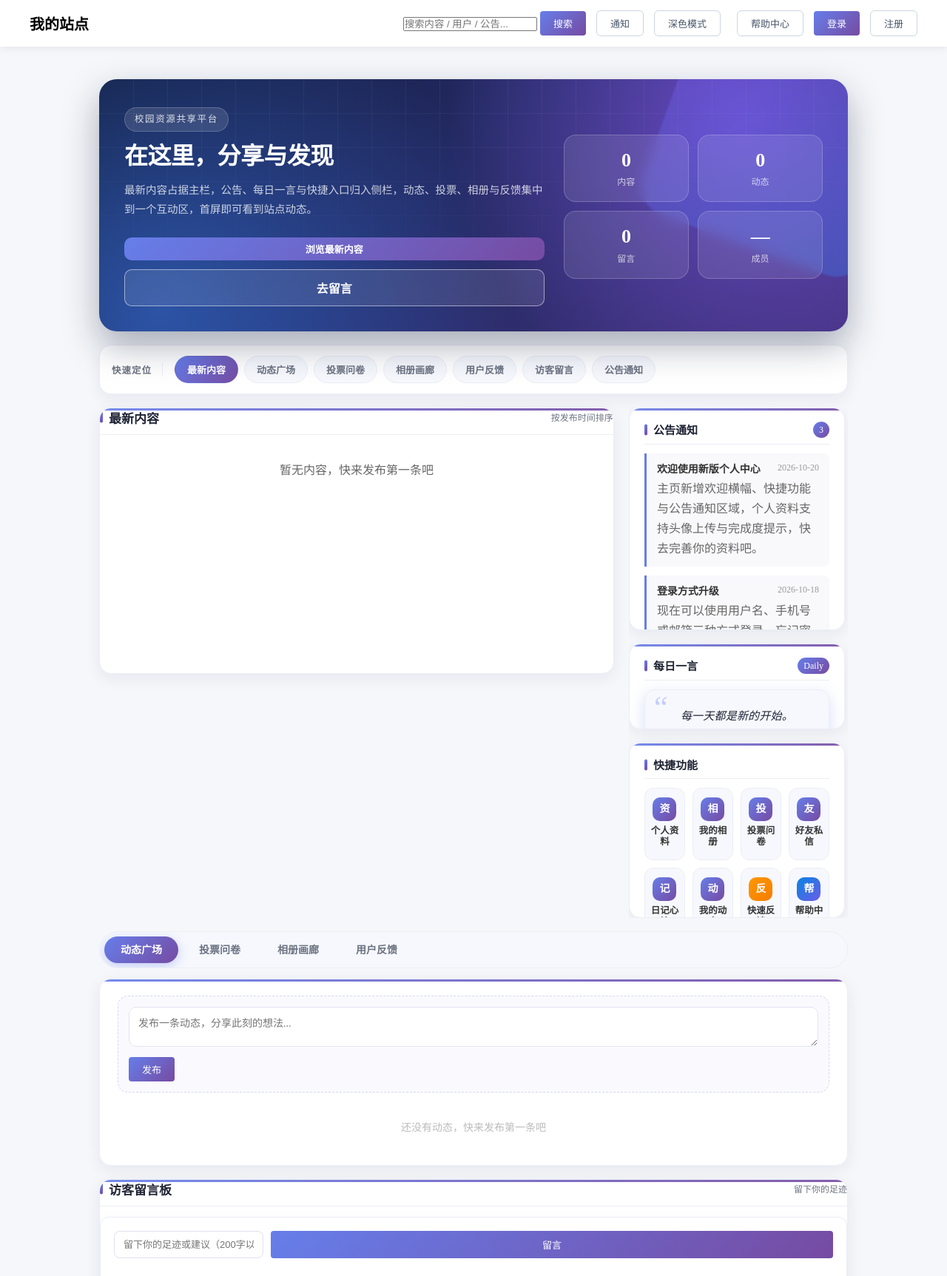
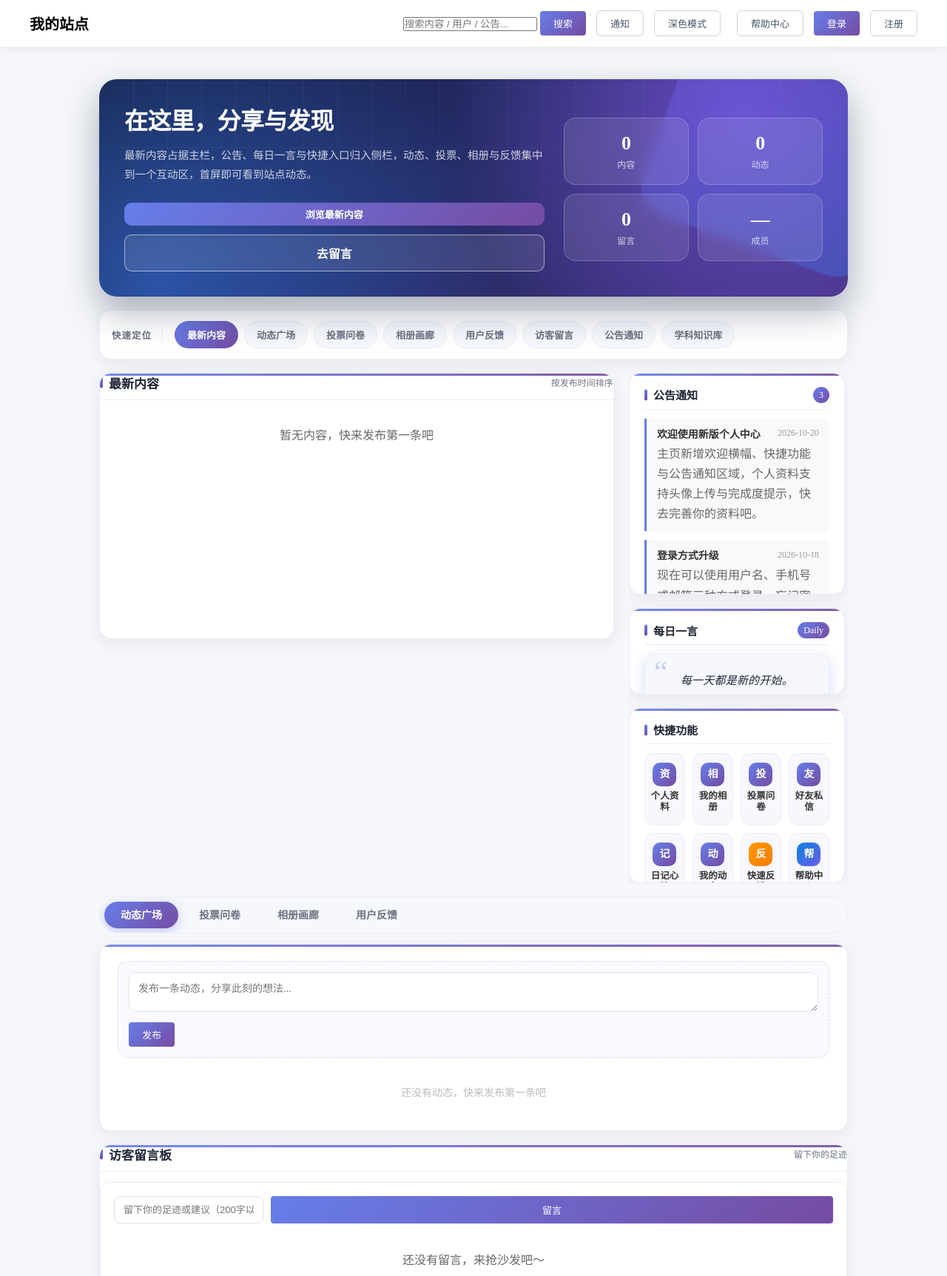
Before and after one commit to HL0416/my-hanlin021-site, a website: page index.html in a window 1280 px wide. Shown: the top 1725 px of the page at 74% size. Drawn offline with Linux system fonts and the light colour scheme; no server answers.

Commit message:
feat(home): 新增学科知识库入口(快捷条/快捷功能/抽屉/底部导航)，移除hero胶囊标签，首页改单列平铺

```diff
--- a/index.html
+++ b/index.html
@@ -9,7 +9,7 @@
     <title>首页 - 我的站点</title>
     <link rel="stylesheet" href="styles.css">
     <link rel="stylesheet" href="home.css">
-    <link rel="stylesheet" href="home-v5.css">
+    <link rel="stylesheet" href="home-v5.css?v=6">
 </head>
 
 <body class="home-page">
@@ -53,6 +53,7 @@
                 <li><a href="#sideDaily" class="drawer-link"><span class="drawer-icon">📔</span>日记心情</a></li>
                 <li><a href="posts.html" class="drawer-link"><span class="drawer-icon">🗂️</span>帖子广场</a></li>
                 <li><a href="files.html" class="drawer-link"><span class="drawer-icon">📁</span>文件中心</a></li>
+                <li><a href="/kb/" class="drawer-link"><span class="drawer-icon">📚</span>学科知识库</a></li>
                 <li><a href="profile.html" class="drawer-link login-guard" id="drawerProfileLinkNav"><span class="drawer-icon">👤</span>我的</a></li>
             </ul>
             <div class="drawer-section-title">功能</div>
@@ -78,7 +79,6 @@
         <!-- ==================== 首屏：概览 + 主入口 ==================== -->
         <section class="hv4-hero" id="homeHero" aria-label="站点概览">
             <div class="hv4-hero-body">
-                <p class="hv4-hero-eyebrow">校园资源共享平台</p>
                 <h1 class="hv4-hero-title">在这里，分享与发现</h1>
                 <p class="hv4-hero-sub">最新内容占据主栏，公告、每日一言与快捷入口归入侧栏，动态、投票、相册与反馈集中到一个互动区，首屏即可看到站点动态。</p>
                 <div class="hv4-hero-actions">
@@ -106,6 +106,7 @@
                 <a href="#panel-feedback" class="hv5-chip" data-hv4-goto="feedback">用户反馈</a>
                 <a href="#guestbookSection" class="hv5-chip">访客留言</a>
                 <a href="#sideAnnounce" class="hv5-chip">公告通知</a>
+                <a href="/kb/" class="hv5-chip">学科知识库</a>
             </div>
         </nav>
 
@@ -187,6 +188,11 @@
                             <div class="quick-icon quick-icon-help">帮</div>
                             <div class="quick-title">帮助中心</div>
                             <div class="quick-desc">常见问题与使用指南</div>
+                        </a>
+                        <a href="/kb/" class="quick-card">
+                            <div class="quick-icon quick-icon-kb">知</div>
+                            <div class="quick-title">学科知识库</div>
+                            <div class="quick-desc">233 条知识点速查</div>
                         </a>
                         <a href="#" class="quick-card"
                             onclick="window.scrollTo({top:0,behavior:'smooth'});return false;">
@@ -302,6 +308,7 @@
         <a href="#contentSection" class="bottom-nav-item active" id="bottomHomeLink">首页</a>
         <a href="#panel-moment" class="bottom-nav-item" data-hv4-goto="moment">动态</a>
         <a href="#" class="bottom-nav-item" id="bottomMsgTab">消息</a>
+        <a href="/kb/" class="bottom-nav-item">知识</a>
         <a href="posts.html" class="bottom-nav-item">帖子</a>
         <a href="files.html" class="bottom-nav-item">文件</a>
         <a href="profile.html" class="bottom-nav-item login-guard" id="bottomProfileLink">我的</a>
```
